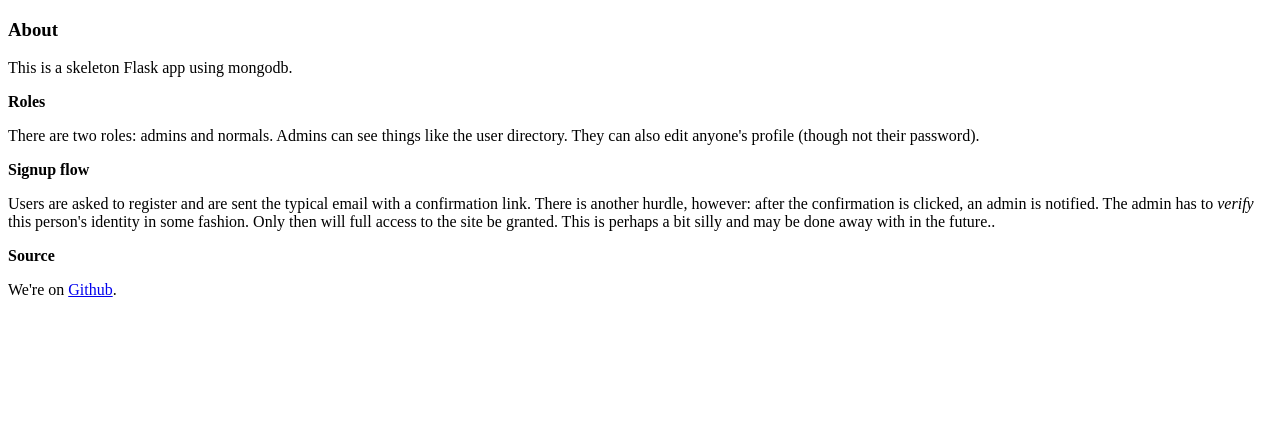
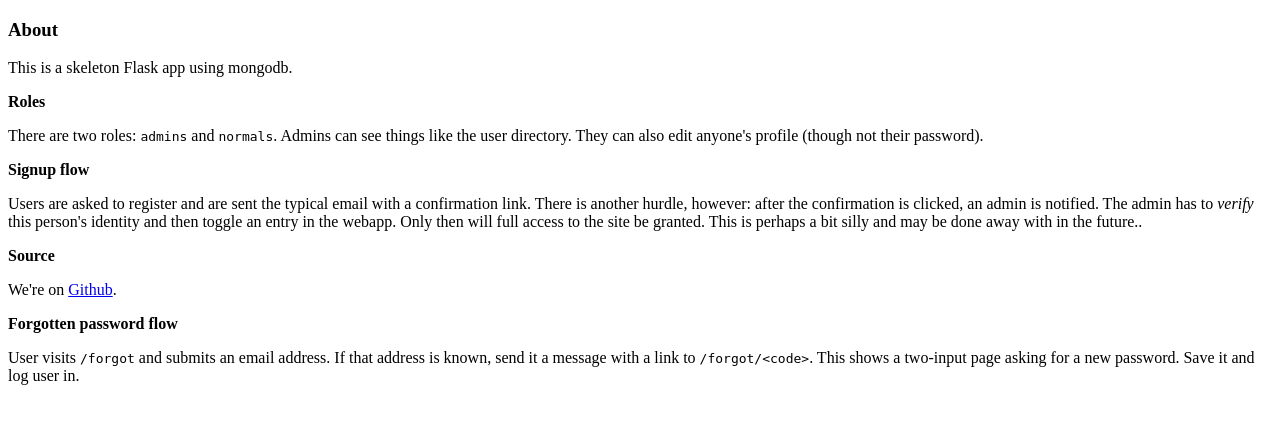
Before and after one commit to tymiles003/ivrhub, a Flask app: page /about in a window 1280 px wide. Shown: the part 148-572 px from the top of the page. Run offline with Flask 2, Linux system fonts and the light colour scheme; parts of the project's set-up code (start-up, migrations or seed data) failed here and were passed over; some libraries are stand-ins or nearby versions.

Commit message:
tweaks more basic templates

```diff
--- a/serve/templates/about.html
+++ b/serve/templates/about.html
@@ -12,17 +12,21 @@
         <div class='row'>
             <div class='span4'>
                 <strong>Roles</strong>
-                <p>There are two roles: admins and normals.  Admins can see things like the user directory.  They can also edit anyone's profile (though not their password).</p>
+                <p>There are two roles: <code>admins</code> and <code>normals</code>.  Admins can see things like the user directory.  They can also edit anyone's profile (though not their password).</p>
             </div>
             <div class='span4'>
                 <strong>Signup flow</strong>
-                <p>Users are asked to register and are sent the typical email with a confirmation link.  There is another hurdle, however: after the confirmation is clicked, an admin is notified.  The admin has to <em>verify</em> this person's identity in some fashion.  Only then will full access to the site be granted.  This is perhaps a bit silly and may be done away with in the future..</p>
+                <p>Users are asked to register and are sent the typical email with a confirmation link.  There is another hurdle, however: after the confirmation is clicked, an admin is notified.  The admin has to <em>verify</em> this person's identity and then toggle an entry in the webapp.  Only then will full access to the site be granted.  This is perhaps a bit silly and may be done away with in the future..</p>
             </div>
             <div class='span4'>
                 <strong>Source</strong>
                 <p>We're on <a href='https://github.com/aquaya/hawthorne'>Github</a>.</p>
             </div>
         </div>
+        <div class='row'>
+            <div class='span4'>
+                <strong>Forgotten password flow</strong>
+                <p>User visits <code>/forgot</code> and submits an email address.  If that address is known, send it a message with a link to <code>/forgot/&lt;code&gt;</code>.  This shows a two-input page asking for a new password.  Save it and log user in.</p>
     </div>
 </div>
 {% endblock %}
--- a/serve/templates/login.html
+++ b/serve/templates/login.html
@@ -10,6 +10,11 @@
         <div class='alert alert-error fade in'>
             <a class='close' data-dismiss='alert' href='#'>&times;</a>
             {{ error }}
+        </div>
+        {% elif success %}
+        <div class='alert alert-info fade in'>
+            <a class='close' data-dismiss='alert' href='#'>&times;</a>
+            {{ success }}
         </div>
         {% endif %}
 
```
